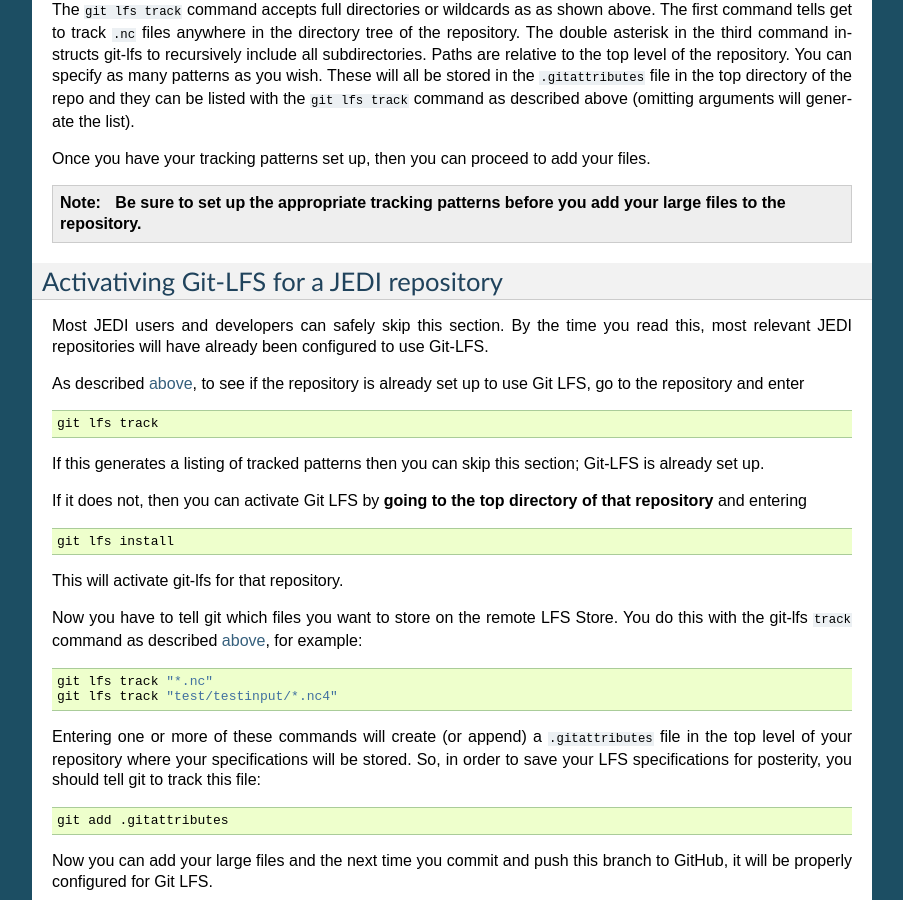
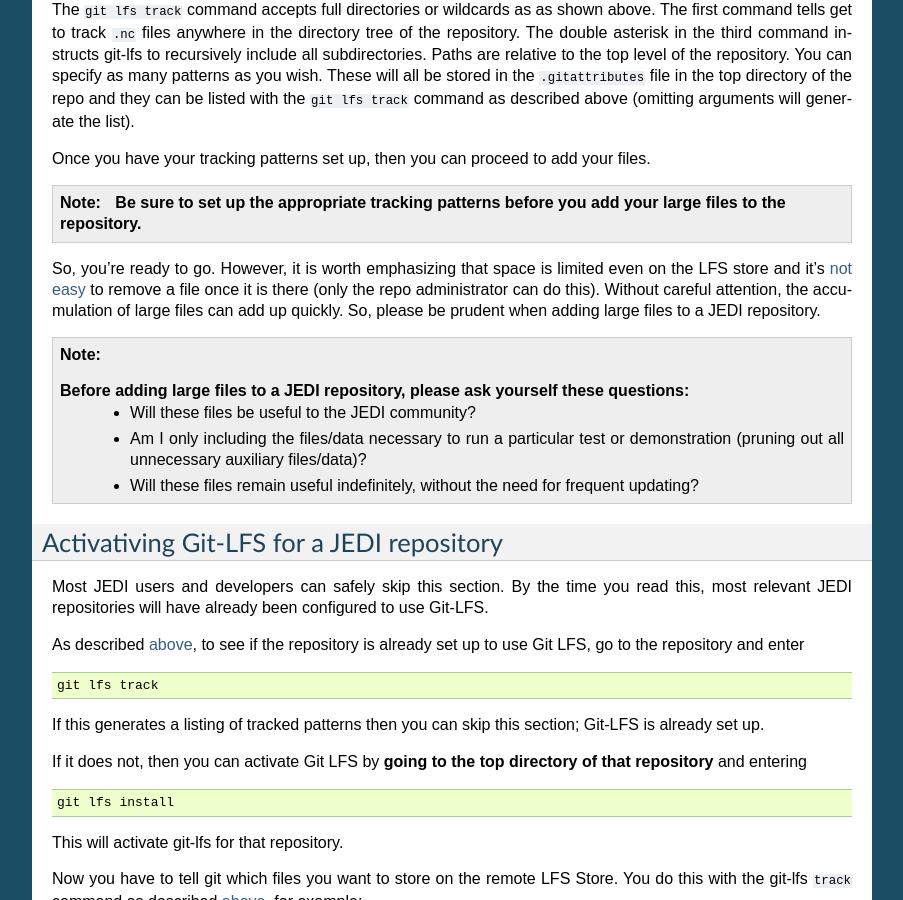
Before and after one commit to JCSDA/jedi-docs, a Sphinx documentation site: the page built from docs/developer/developer_tools/gitlfs.rst, in a window 1280 px wide and 900 px high, scrolled down 2613 px. Shown: the whole window, without its empty margins (198-1101 px from the left). Built offline with Sphinx 7.4.7, drawn with Linux system fonts in a browser that asks for light colours.

```diff
--- a/docs/developer/developer_tools/getting-started-with-gitflow.rst
+++ b/docs/developer/developer_tools/getting-started-with-gitflow.rst
@@ -209,7 +209,7 @@ Once it is sucessfully integrated into the desired branch, you may wish to delet
 
    git branch -d bugfix/wrongoutput
 
-And/or, you can run this command periodically which will remove (:code:`-p` is for *prune*) any local branches you have that have already been deleted from GitHub:
+And/or, you can run this command periodically which will remove (:code:`-p` is for *prune*) any of your local branches that no longer exist on GitHub:
 
 .. code:: bash
 
--- a/docs/developer/developer_tools/gitlfs.rst
+++ b/docs/developer/developer_tools/gitlfs.rst
@@ -123,6 +123,15 @@ Once you have your tracking patterns set up, then you can proceed to add your fi
 
     **Be sure to set up the appropriate tracking patterns before you add your large files to the repository.**
 
+So, you're ready to go.  However, it is worth emphasizing that space is limited even on the LFS store and it's
+`not easy <https://stackoverflow.com/questions/34579211/how-to-delete-a-file-tracked-by-git-lfs-and-release-the-storage-quota>`_ to remove a file once it is there (only the repo administrator can do this).  Without careful attention, the accumulation of large files can add up quickly.  So, please be prudent when adding large files to a JEDI repository.
+
+.. note::
+
+   Before adding large files to a JEDI repository, please ask yourself these questions:
+     * Will these files be useful to the JEDI community?
+     * Am I only including the files/data necessary to run a particular test or demonstration (pruning out all unnecessary auxiliary files/data)?
+     * Will these files remain useful indefinitely, without the need for frequent updating?
 
 .. _activating-gitlfs:
 
```
Also changed, not shown: docs/developer/developer_tools/doxygen.rst (+9 -0 lines).
